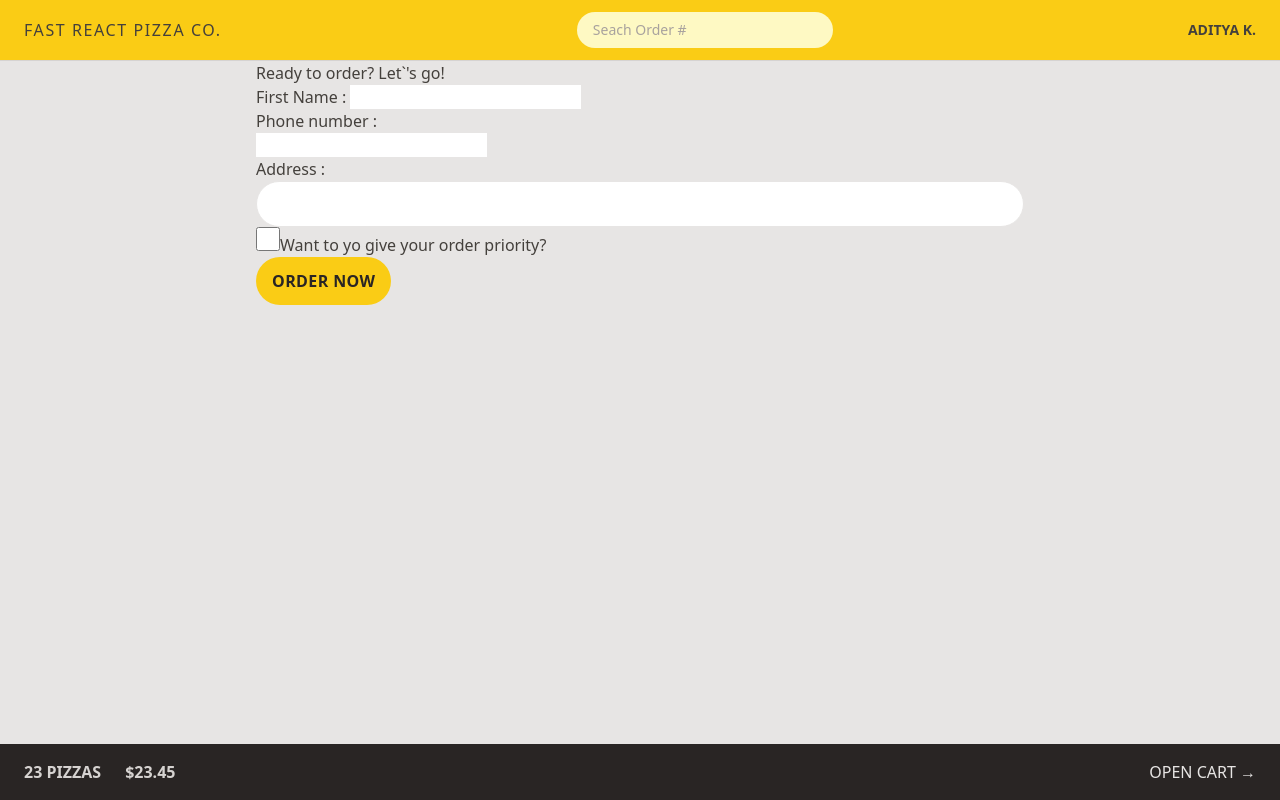
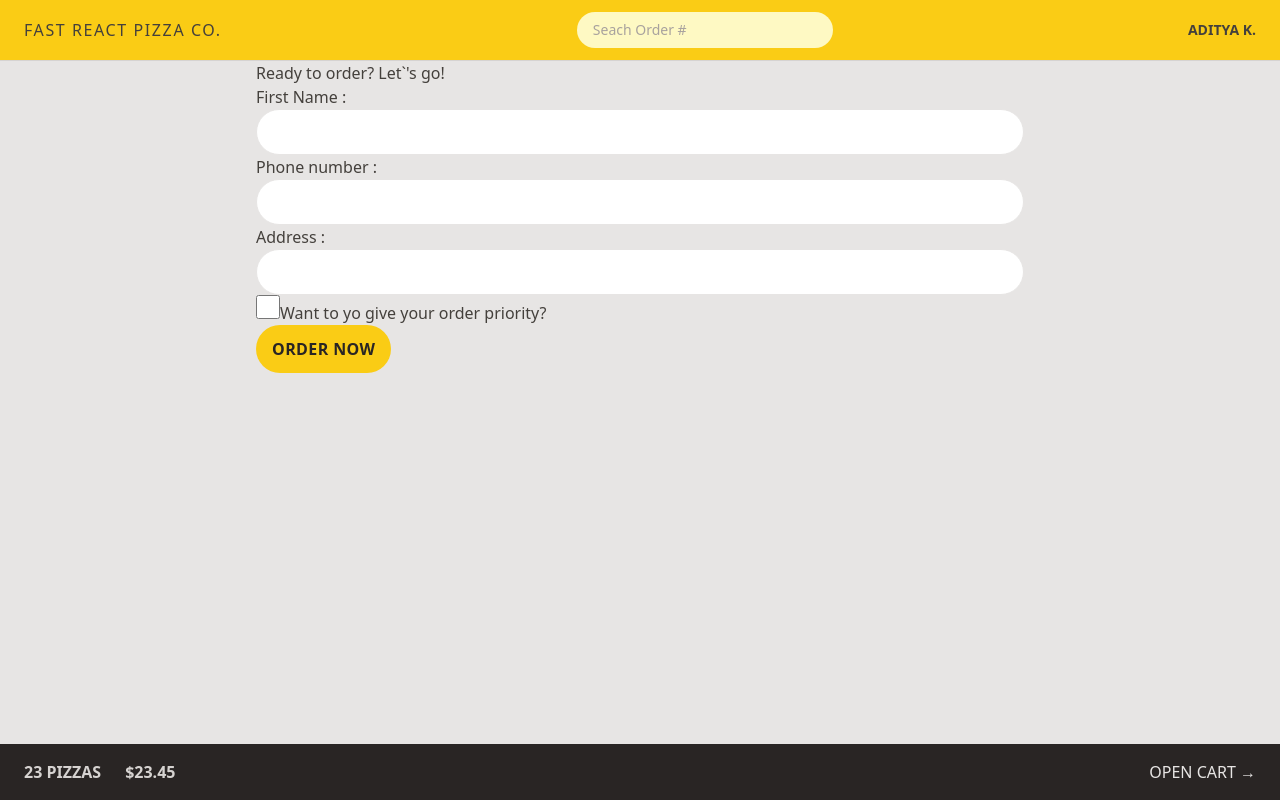
Before and after one commit to ADITYA4X/Fast-React-Pizza-Co, a React (Vite) app: page /order/new in a window 1280 px wide. Built offline with nearby package versions, Linux system fonts and the light colour scheme.

Commit message:
Updated with reusing styles with @apply in Tailwind CSS

```diff
--- a/src/features/order/CreateOrder.jsx
+++ b/src/features/order/CreateOrder.jsx
@@ -53,13 +53,13 @@
       <Form method="POST">
         <div>
           <label>First Name : </label>
-          <input type="text" name="customer" required />
+          <input className="input" type="text" name="customer" required />
         </div>
 
         <div>
           <label>Phone number : </label>
           <div>
-            <input type="tel" name="phone" required />
+            <input className="input" type="tel" name="phone" required />
           </div>
           {formErrors?.phone && <p>{formErrors.phone}</p>}
         </div>
@@ -67,12 +67,7 @@
         <div>
           <label>Address : </label>
           <div>
-            <input
-              className="w-full rounded-full border border-stone-200 px-4 py-2 text-sm transition-all duration-300 placeholder:text-stone-400 focus:outline-none focus:ring focus:ring-yellow-400 md:px-6 md:py-3"
-              type="text"
-              name="address"
-              required
-            />
+            <input className="input" type="text" name="address" required />
           </div>
         </div>
 
--- a/src/index.css
+++ b/src/index.css
@@ -2,19 +2,11 @@
 @tailwind components;
 @tailwind utilities;
 
-/* body {
-  font-family: system-ui, -apple-system, BlinkMacSystemFont, 'Segoe UI', Roboto,
-    Oxygen, Ubuntu, Cantarell, 'Open Sans', 'Helvetica Neue', sans-serif;
-  background-color: #f7f7f7;
-  color: #444;
+@layer components {
+  .input {
+    @apply w-full rounded-full border border-stone-200 px-4 py-2 text-sm transition-all duration-300 placeholder:text-stone-400 focus:outline-none focus:ring focus:ring-yellow-400 md:px-6 md:py-3;
+  }
 }
-
-.layout {
-  display: grid;
-  grid-template-rows: auto 1fr auto;
-  gap: 32px;
-  height: 100dvh;
-} */
 
 /* https://dev.to/afif/i-made-100-css-loaders-for-your-next-project-4eje */
 .loader {
```
